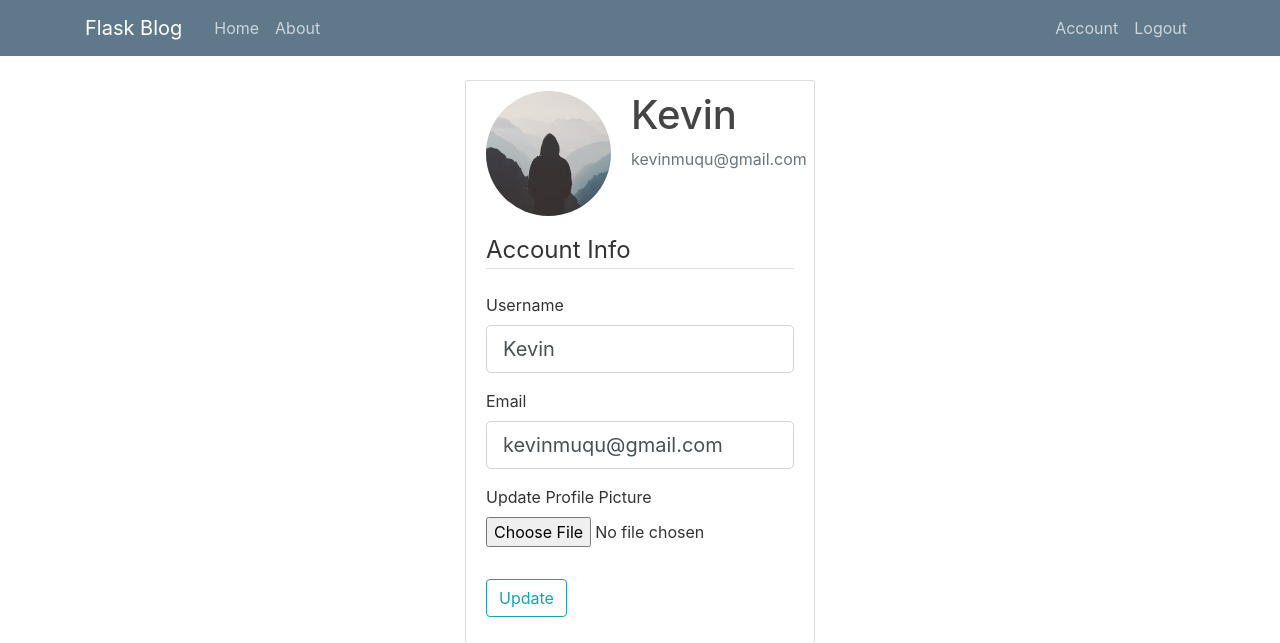
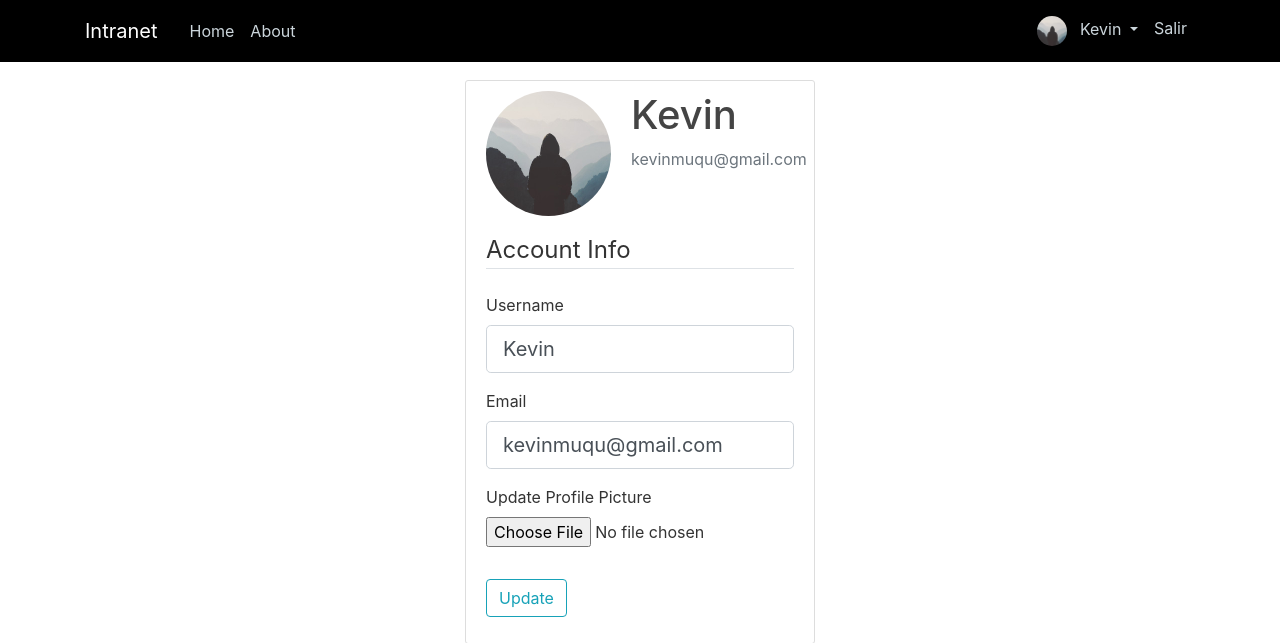
Before and after one commit to Vekin803/FlaskBlog, a Flask app: page /account in a window 1280 px wide. Shown: the top 643 px of the page. Run offline with Flask 2, Linux system fonts and the light colour scheme; a user stored in the database is signed in; some libraries are stand-ins or nearby versions.

Commit message:
Dropdown user menu

```diff
--- a/flaskblog/static/main.css
+++ b/flaskblog/static/main.css
@@ -9,7 +9,7 @@ h1, h2, h3, h4, h5, h6 {
 }
 
 .bg-steel {
-  background-color: #5f788a;
+  background-color: #000;
 }
 
 .site-header .navbar-nav .nav-link {
--- a/flaskblog/templates/layout.html
+++ b/flaskblog/templates/layout.html
@@ -21,7 +21,7 @@
     <header class="site-header">
       <nav class="navbar navbar-expand-md navbar-dark bg-steel fixed-top">
         <div class="container">
-          <a class="navbar-brand mr-4" href="/">Flask Blog</a>
+          <a class="navbar-brand mr-4" href="/">Intranet</a>
           <button class="navbar-toggler" type="button" data-toggle="collapse" data-target="#navbarToggle" aria-controls="navbarToggle" aria-expanded="false" aria-label="Toggle navigation">
             <span class="navbar-toggler-icon"></span>
           </button>
@@ -32,9 +32,20 @@
             </div>
             <!-- Navbar Right Side -->
             <div class="navbar-nav">
+              <div class="nav-item dropdown">
+                <a class="nav-link dropdown-toggle" href="#" id="navbarDropdownMenuLink" role="button" data-toggle="dropdown" aria-haspopup="true" aria-expanded="false">
+                  <img class="rounded-circle mr-2" src="../static/profile_pics/{{ current_user.image_file }}" width="30" height="30">
+                  {{ current_user.username }}
+                </a>
+                <div class="dropdown-menu" aria-labelledby="navbarDropdownMenuLink">
+                  <a class="dropdown-item" href="{{ url_for('users.account') }}">Mi cuenta</a>
+                  <a class="dropdown-item" href="#">Link 2</a>
+                  <a class="dropdown-item" href="#">Link 3</a>
+                </div>
+              </div>
                 <!-- <a class="nav-item nav-link" href="{{ url_for('posts.new_post') }}">New Post</a> -->
-                <a class="nav-item nav-link" href="{{ url_for('users.account') }}">Account</a>
-                <a class="nav-item nav-link" href="{{ url_for('users.logout') }}">Logout</a>
+                <!-- <a class="nav-item nav-link" href="{{ url_for('users.account') }}"><img class="rounded-circle mr-2" src="../static/profile_pics/{{ current_user.image_file }}" width="30" height="30">{{ current_user.username }}</a> -->
+                <a class="nav-item nav-link" href="{{ url_for('users.logout') }}">Salir</a>
             </div>
           </div>
         </div>
```
